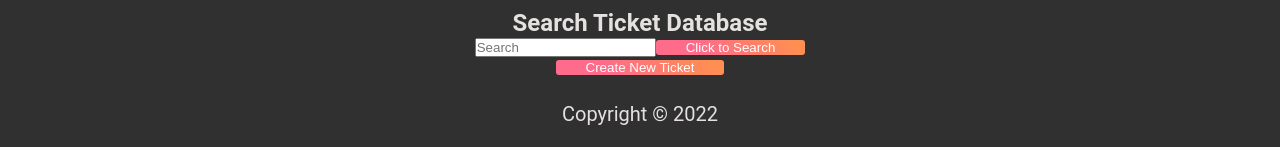
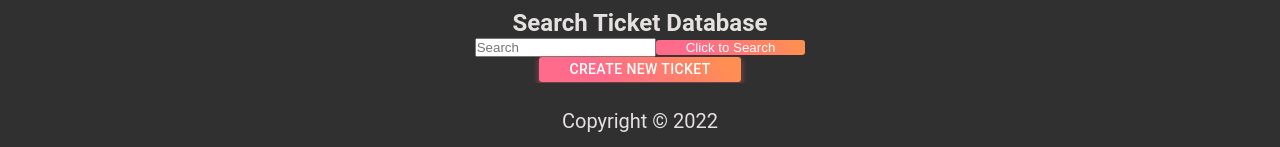
Before and after one commit to WTDula/TicketTracker, a React (Create React App) app in the folder frontend/: page / in a window 1280 px wide. Shown: the part 176-323 px from the top of the page. Built offline with nearby package versions, Linux system fonts and the light colour scheme; no server answers; sample sign-in values are in the browser's storage.

Commit message:
createbutton uses mui modal

```diff
--- a/frontend/src/components/CreateButton/CreateButton.jsx
+++ b/frontend/src/components/CreateButton/CreateButton.jsx
@@ -1,16 +1,30 @@
 import React, { useState } from 'react';
-import Modal from "react-bootstrap/Modal";
 import useAuth from '../../hooks/useAuth';
-
+import Box from '@mui/material/Box';
+import Button from '@mui/material/Button';
+import Typography from '@mui/material/Typography';
+import Modal from '@mui/material/Modal';
 
 const CreateButton = (props) => {
 
-    const [show, setShow] = useState(false)
+    const [open, setOpen] = useState(false);
     const [name, setName] = useState("")
     const [description, setDescription] = useState("")
     const [priority, setPriority] = useState(1)
     const [user, token] = useAuth()
     const [timeStamp, setTimeStamp] = useState(Date())
+
+    const style = {
+        position: 'absolute',
+        top: '50%',
+        left: '50%',
+        transform: 'translate(-50%, -50%)',
+        width: 400,
+        bgcolor: 'background.paper',
+        border: '2px solid #000',
+        boxShadow: 24,
+        p: 4,
+      }
 
     function handleSubmit(event){
         event.preventDefault()
@@ -25,18 +39,38 @@ const CreateButton = (props) => {
     }
 
 
-    const handleClose = () => setShow(false);
-    const handleShow = (e) => {
+    const handleClose = () => setOpen(false);
+    const handleOpen = (e) => {
         e.preventDefault()
-        setShow(true);
+        setOpen(true);
     }
 
     return (
         <div>
-            <button onClick={handleShow}>Create New Ticket</button>
-            <Modal show={show} onHide={handleClose}>
-                <Modal.Body>
-                    <h2>Create New Ticket</h2>
+            <Button
+                style={{
+                    background: 'linear-gradient(45deg, #FE6B8B 30%, #FF8E53 90%)',
+                    border: 0,
+                    borderRadius: 3,
+                    boxShadow: '0 3px 5px 2px rgba(255, 105, 135, .3)',
+                    color: 'white',
+                    marginBottom: '1px',
+                    padding: '0 30px'}}
+                onClick={handleOpen}
+            >
+                CREATE NEW TICKET
+            </Button>
+            <Modal
+                open={open}
+                onClose={handleClose}
+                aria-labelledby="modal-modal-title"
+                aria-describedby="modal-modal-description"
+            >
+                <Box sx={style}>
+                    <Typography id="modal-modal-title" variant="h6" component="h2">
+                        Create New Ticket
+                    </Typography>
+                    <Typography id="modal-modal-description" sx={{ mt: 2 }}>
                         <form onSubmit={handleSubmit} className='ml-2'>
                             <div>
                                 <label>Name: </label>
@@ -59,7 +93,8 @@ const CreateButton = (props) => {
                             <button type='submit' onClick={handleClose}>Create</button>
                             <button  onClick={handleClose}>Cancel</button>
                         </form>
-                </Modal.Body>
+                    </Typography>
+                </Box>
             </Modal>
         </div>
      );
```
Lines whose indentation alone changed are shown as unchanged.
